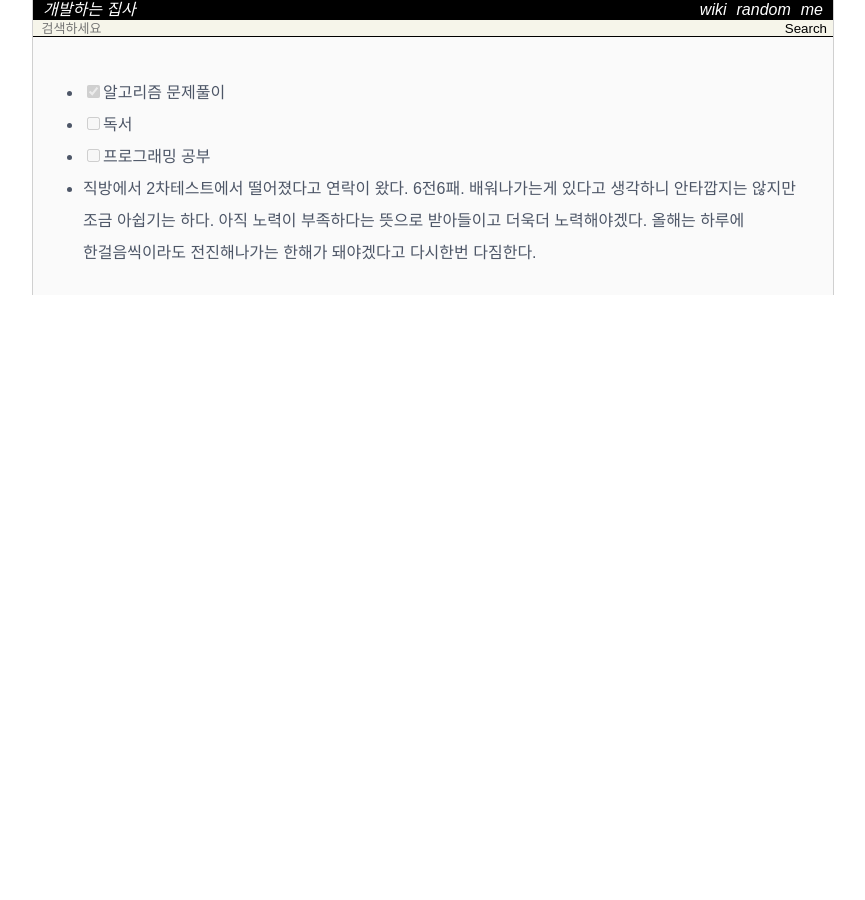
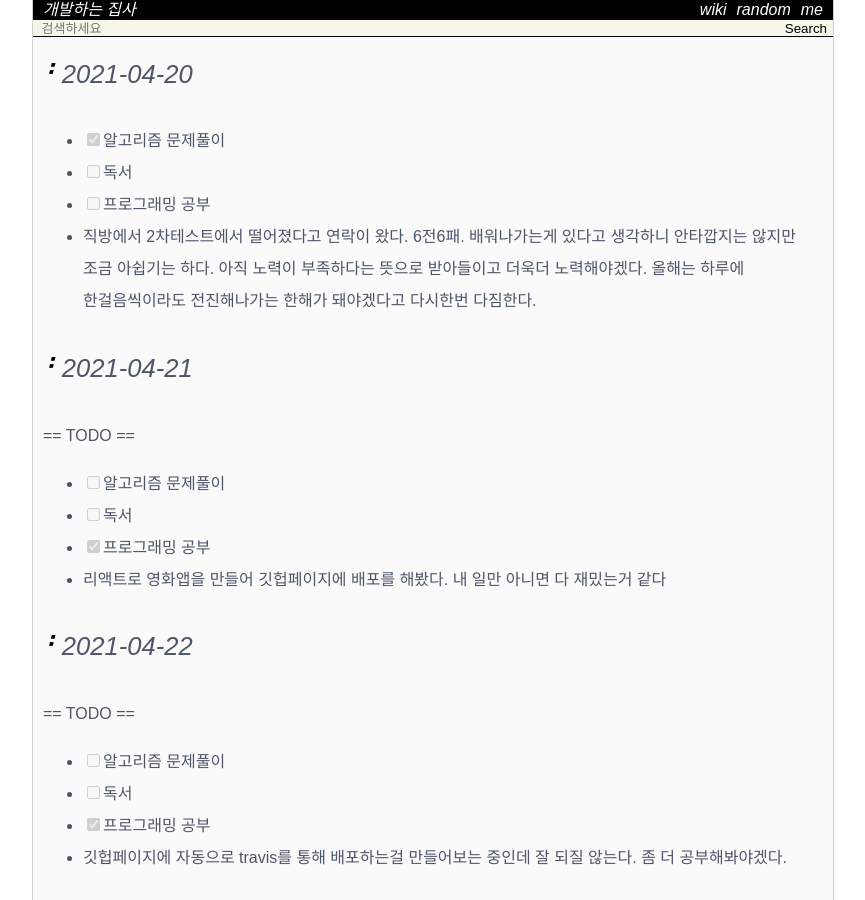
Before and after one commit to Achelous1/achelous1.github.io, a Jekyll site: the page built from _wiki/diary-2021.md, in a window 1280 px wide and 900 px high, scrolled down 6502 px. Shown: the whole window, without its empty margins (207-1072 px from the left). Built offline with Jekyll 4.4.1, drawn with Linux system fonts in a browser that asks for light colours; nearby versions of some CDN libraries; some web fonts are replaced; comment, search, counter and statistics services are not loaded; before the commit the page ends 6797 px from its top, so only the background shows below that; some of the changed text lies outside the part shown.

Commit message:
ADD diary post

```diff
--- a/_wiki/diary-2021.md
+++ b/_wiki/diary-2021.md
@@ -3,7 +3,7 @@
 title   : 2021년 일지
 summary :
 date    : 2021-01-22 14:48:52 +0900
-updated : 2021-04-20 17:39:26 +0900
+updated : 2021-04-22 16:29:59 +0900
 tag     :
 toc     : true
 public  : true
@@ -109,3 +109,17 @@
 * [ ] 독서
 * [ ] 프로그래밍 공부
 * 직방에서 2차테스트에서 떨어졌다고 연락이 왔다. 6전6패. 배워나가는게 있다고 생각하니 안타깝지는 않지만 조금 아쉽기는 하다. 아직 노력이 부족하다는 뜻으로 받아들이고 더욱더 노력해야겠다. 올해는 하루에 한걸음씩이라도 전진해나가는 한해가 돼야겠다고 다시한번 다짐한다.
+
+### 2021-04-21
+== TODO ==
+* [ ] 알고리즘 문제풀이
+* [ ] 독서
+* [X] 프로그래밍 공부
+* 리액트로 영화앱을 만들어 깃헙페이지에 배포를 해봤다. 내 일만 아니면 다 재밌는거 같다
+
+### 2021-04-22
+== TODO ==
+* [ ] 알고리즘 문제풀이
+* [ ] 독서
+* [X] 프로그래밍 공부
+* 깃헙페이지에 자동으로 travis를 통해 배포하는걸 만들어보는 중인데 잘 되질 않는다. 좀 더 공부해봐야겠다.
```
